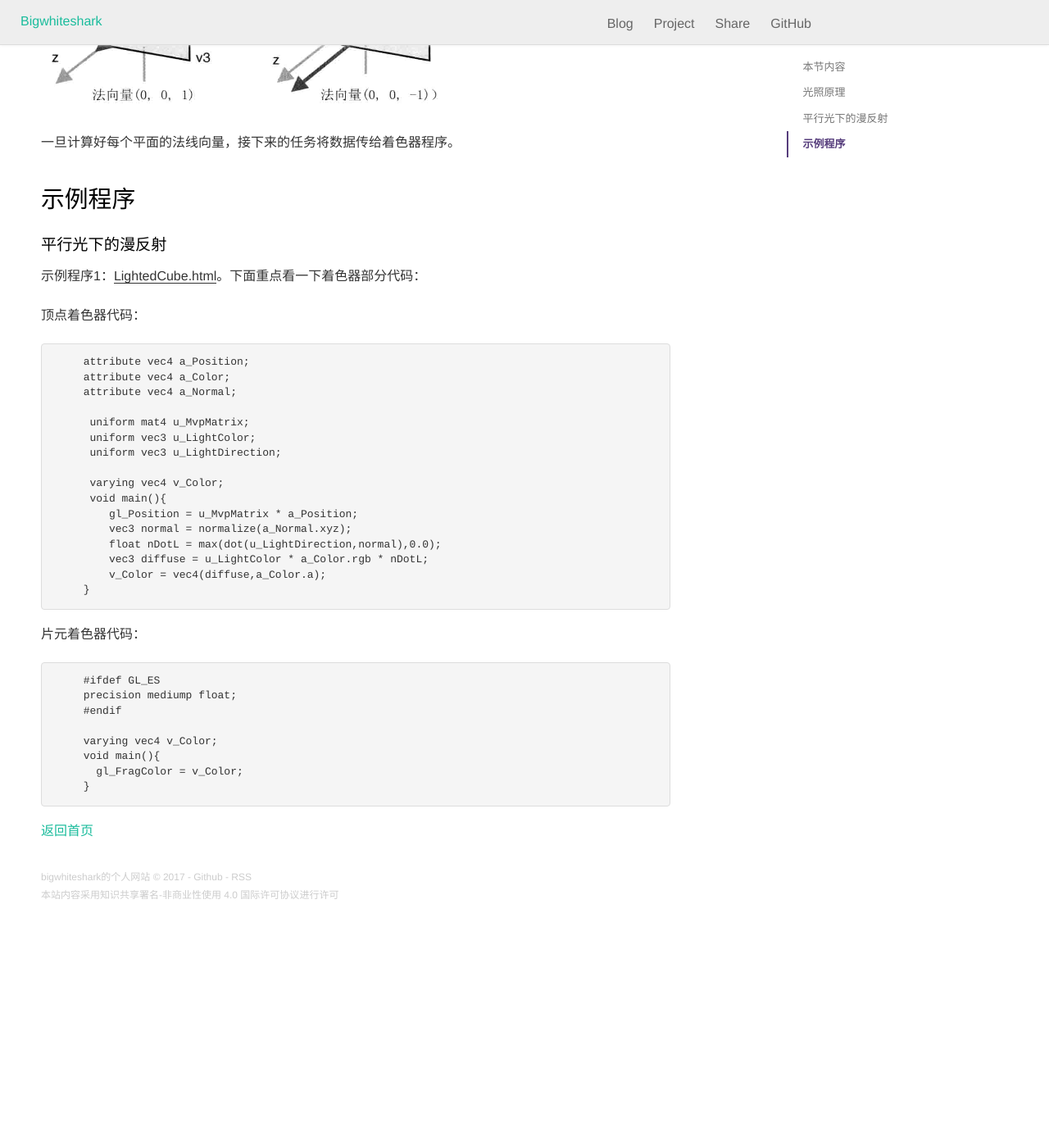
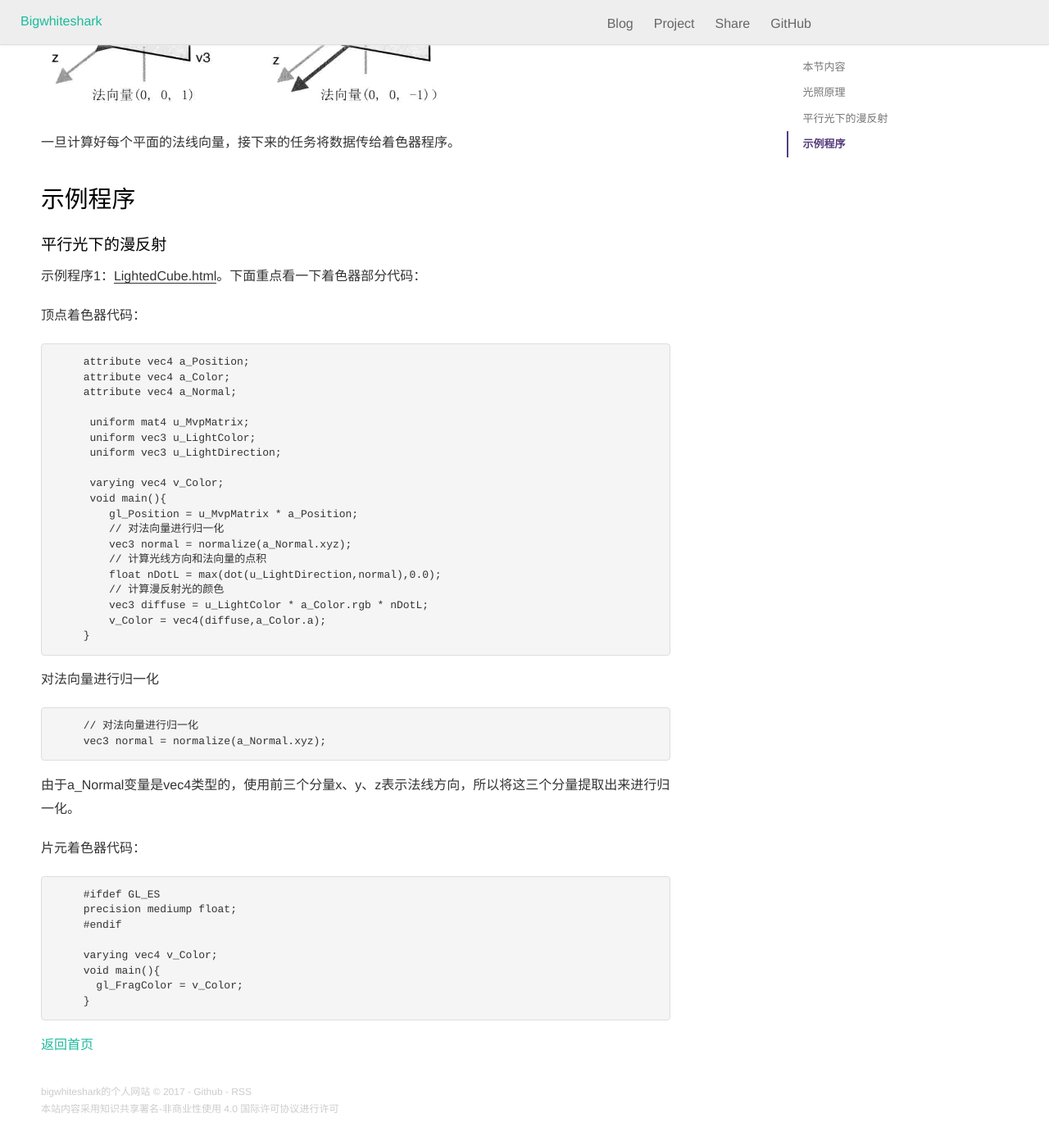
Before and after one commit to bigwhiteshark/bigwhiteshark.github.com, a Jekyll site: the page built from _posts/2017-08-09-webgl-light.md, in a window 1280 px wide and 1400 px high, scrolled down 4351 px. Shown: the top 1397 px of the window at 82% size. Built offline with Jekyll 4.4.1, drawn with Linux system fonts in a browser that asks for light colours; nearby versions of some CDN libraries; Markdown is read by kramdown in place of the engine named in the settings; comment, search, counter and statistics services are not loaded; before the commit the page ends 5490 px from its top, so only the background shows below that.

Commit message:
first commit

```diff
--- a/_posts/2017-08-09-webgl-light.md
+++ b/_posts/2017-08-09-webgl-light.md
@@ -121,11 +121,22 @@ tags: [webgl, light]
          varying vec4 v_Color;
          void main(){
             gl_Position = u_MvpMatrix * a_Position;
+            // 对法向量进行归一化
             vec3 normal = normalize(a_Normal.xyz);
+            // 计算光线方向和法向量的点积
             float nDotL = max(dot(u_LightDirection,normal),0.0);
+            // 计算漫反射光的颜色
             vec3 diffuse = u_LightColor * a_Color.rgb * nDotL;
             v_Color = vec4(diffuse,a_Color.a);
         }
+
+对法向量进行归一化
+
+        // 对法向量进行归一化
+        vec3 normal = normalize(a_Normal.xyz);
+
+由于a_Normal变量是vec4类型的，使用前三个分量x、y、z表示法线方向，所以将这三个分量提取出来进行归一化。
+
 
 片元着色器代码：
 
```
